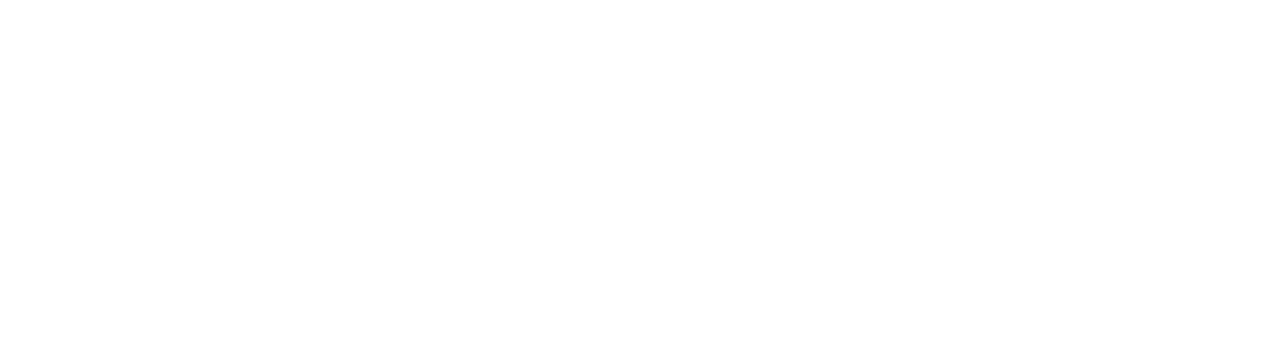
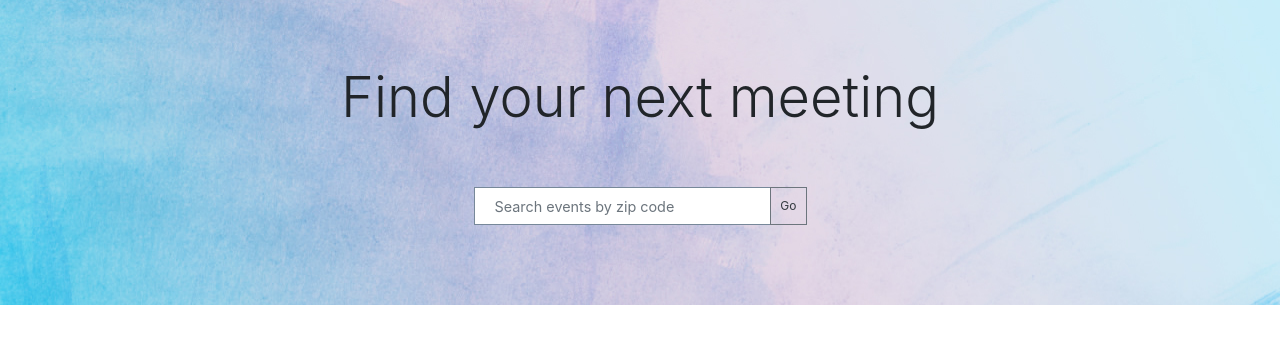
Before and after one commit to zoe-gonzales/meet-up-do-stuff, a React (Create React App) app in the folder client/: page / in a window 1280 px wide. Shown: the top 344 px of the page. Built offline with nearby package versions, Linux system fonts and the light colour scheme.

Commit message:
Heading component

```diff
--- a/client/src/App.js
+++ b/client/src/App.js
@@ -1,12 +1,9 @@
 import React from 'react';
+import Heading from './components/Heading';
+import './Index.css'
 
 function App() {
-  return (
-    <div className="container">
-      <div className="row">
-      </div>
-    </div>
-  );
+  return <Heading />
 }
 
 export default App;
--- /dev/null
+++ b/client/src/Index.css
@@ -0,0 +1,3 @@
+.input-group-append {
+    margin-top: 3rem;
+}
--- a/client/src/components/Heading.jsx
+++ b/client/src/components/Heading.jsx
@@ -0,0 +1,42 @@
+import React from 'react';
+import background from '../images/background.jpg';
+import Button from './Button';
+import styled from "styled-components";
+
+const Field = styled.input`
+    border: 1px solid #778899;
+    margin-top: 3rem;
+    :focus {
+        background-color: #DBEFFF;
+    }
+    ::placeholder {
+        font-size: .9rem;
+        padding: 8px;
+    }
+`
+
+const Wrapper = styled.div`
+    width: 30%;
+    margin: auto;
+
+`
+
+const Heading = () => {
+    return (
+        <div style={{ backgroundImage: `url(${background})` }} className="jumbotron jumbotron-fluid">
+            <div className="container">
+                <h1 className="display-4 text-center">Find your next meeting</h1>
+                <form /*onSubmit={e => handleSubmit(e)}*/>
+                    <Wrapper className="input-group mb-3 lead text-center">
+                        <Field /*onChange={e => handleInputChange(e)} value={inputs.zipcode}*/ name="zipcode" type="text" className="form-control rounded-0" placeholder="Search events by zip code" aria-label="Search events by zip code" />
+                        <div className="input-group-append">
+                            <Button type="submit">Go</Button>
+                        </div>
+                    </Wrapper>
+                </form>
+            </div>
+        </div>
+    )
+}
+
+export default Heading;
```
Also changed, not shown: client/src/images/background.jpg (added).
